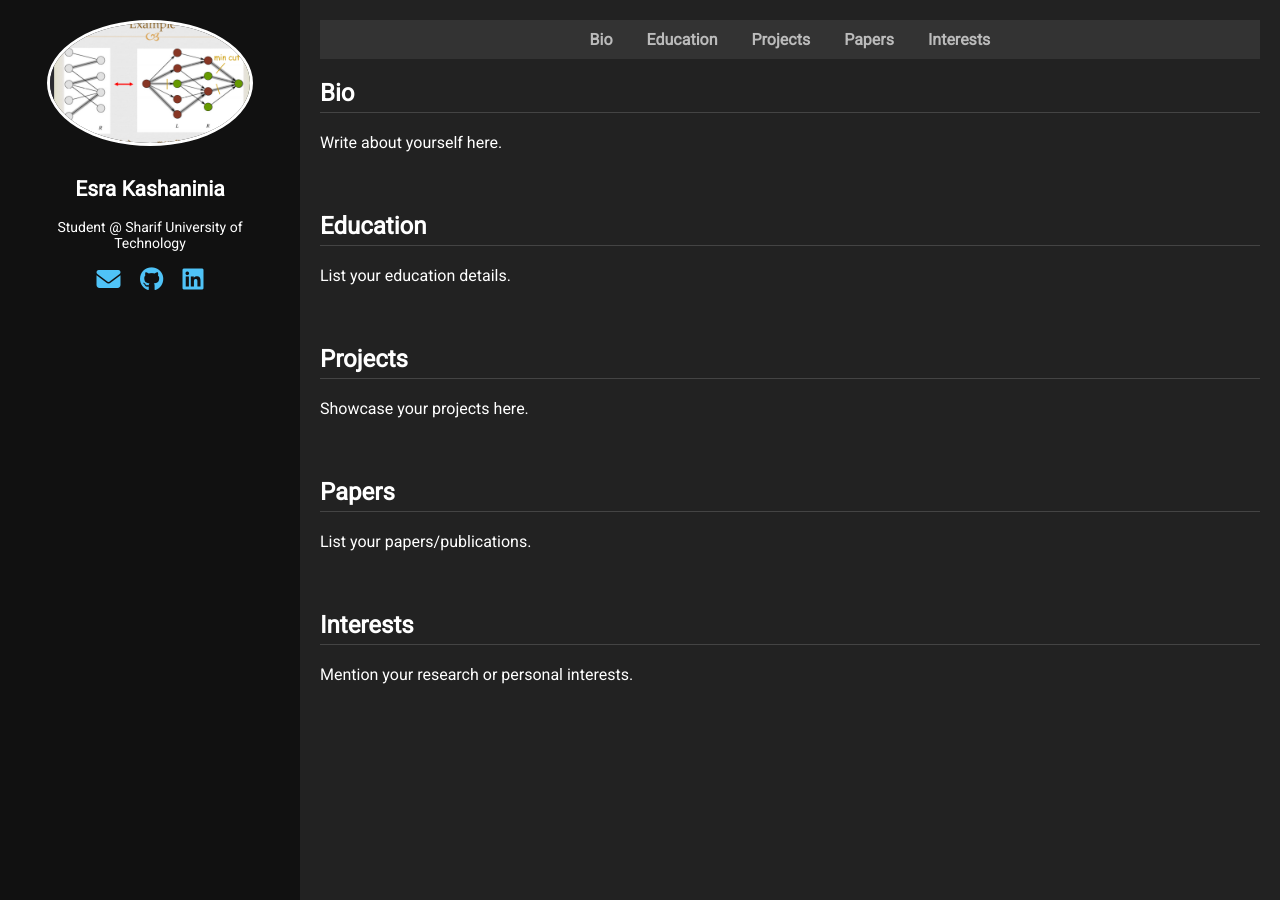
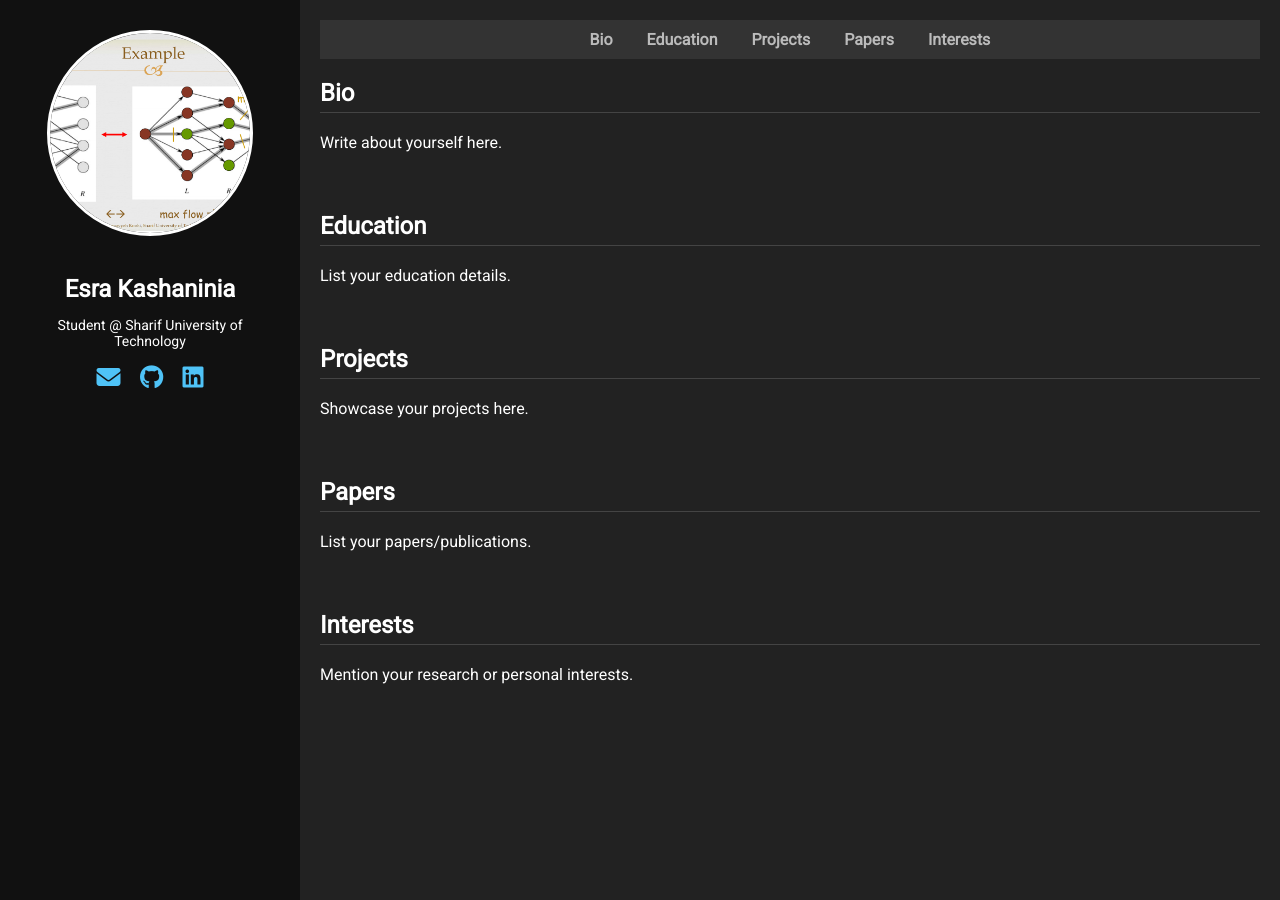
Before and after one commit to Esra-K/Esra-K.github.io, a Jekyll site: the page built from index.md, in a window 1280 px wide. Built offline with Jekyll 4.4.1, drawn with Linux system fonts in a browser that asks for light colours.

Commit message:
increase sidebar fint size

```diff
--- a/assets/css/style.css
+++ b/assets/css/style.css
@@ -21,17 +21,17 @@
   background-color: #111;
   color: white;
   text-align: center;
-  padding: 20px;
+  padding: 30px;
   box-sizing: border-box;
 }
 
 .profile-pic {
   width: 200px;
-  height: 120px;
+  height: 200px;
   border-radius: 50%;
   object-fit: cover;
   border: 3px solid #fff;
-  margin-bottom: 10px;
+  margin-bottom: 15px;
 }
 
 .info {
@@ -79,6 +79,13 @@
   padding-bottom: 5px;
 }
 
+/* make "Esra Kashaninia" on the sidebar bigger */
+.sidebar h2 {
+  font-size: 24px;
+  font-weight: bold;
+  margin-bottom: 10px;
+}
+
 .social-icons {
   margin-top: 15px;
 }
```
